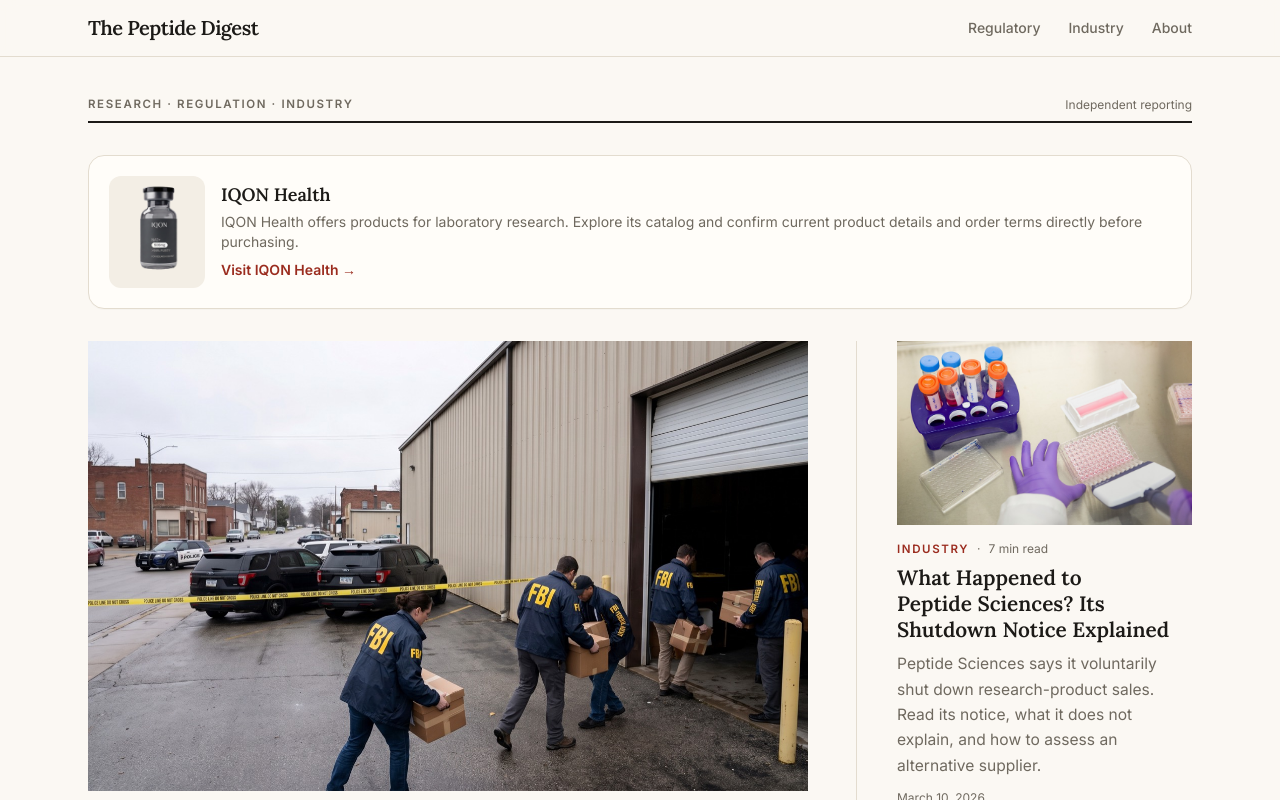
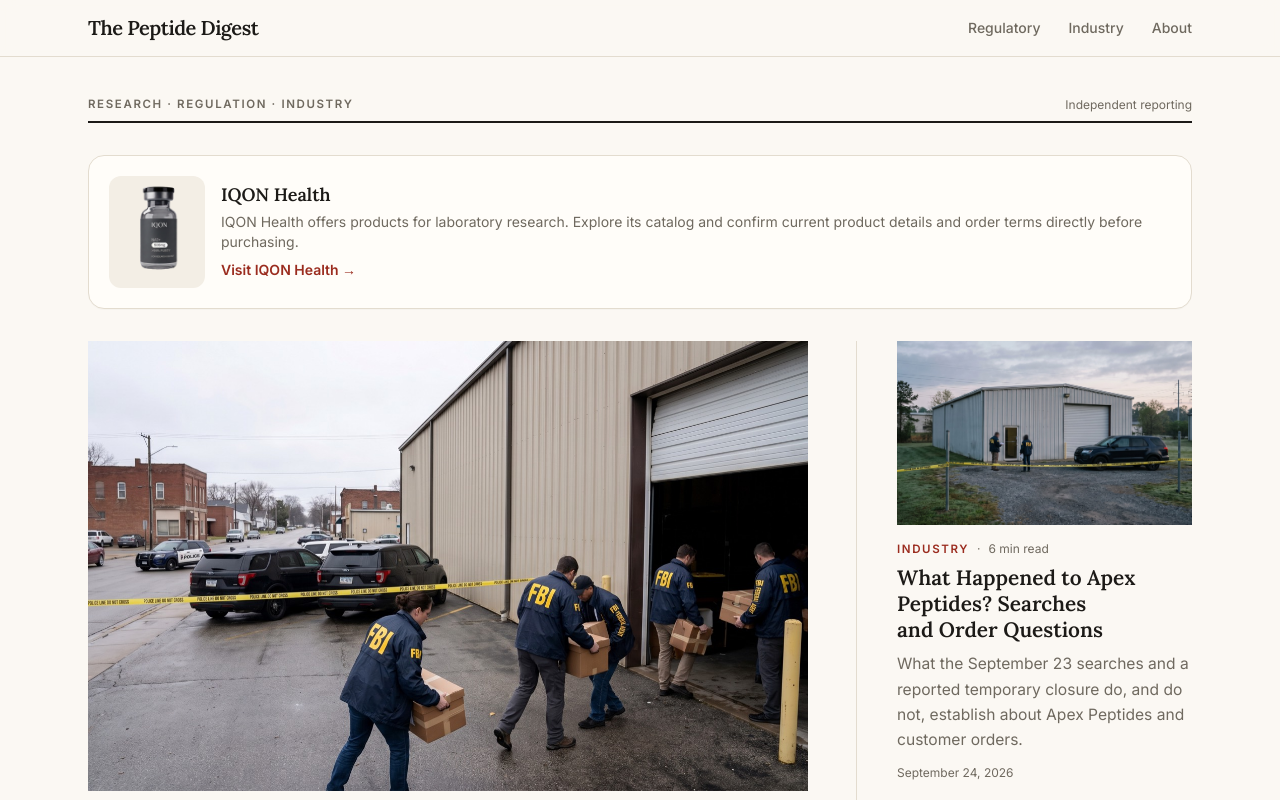
Before and after one commit to edorfanini00/peptidedigest, a Next.js app: page / in a window 1280 px wide. Shown: the top 800 px of the page. Built offline with nearby package versions, Linux system fonts and the light colour scheme.

Commit message:
Correct sentencing attribution and restore Apex homepage discovery

```diff
--- a/app/eli-lilly-lawsuits-research-peptide-sellers/page.tsx
+++ b/app/eli-lilly-lawsuits-research-peptide-sellers/page.tsx
@@ -42,7 +42,7 @@ const faqs = [
   },
   {
     q: "Are these criminal charges?",
-    a: "No. These are private civil lawsuits brought by a company, not charges brought by prosecutors. Nobody has been charged or convicted in these cases, and no court has ruled on the merits. Everything Lilly says in the complaints is an allegation.",
+    a: "No. These are private civil lawsuits brought by a company, not criminal charges brought by prosecutors. The linked public CourtListener dockets reviewed for this article did not establish a ruling on the merits; their PACER/RECAP coverage may be incomplete. Lilly's assertions in the complaints remain allegations, not findings established by those records.",
   },
   {
     q: "What does Lilly want from the courts?",
--- a/app/how-to-read-peptide-coa/page.tsx
+++ b/app/how-to-read-peptide-coa/page.tsx
@@ -30,7 +30,7 @@ export const metadata: Metadata = {
 const faqs = [
   {
     q: "What is a Certificate of Analysis for a research peptide?",
-    a: "It is a lab report tied to one production lot. It should list the compound, the lot number, the lab that ran the tests, the test dates, the methods used and the results, usually an HPLC purity figure and a mass spectrometry identity check.",
+    a: "It is a lab report about a tested sample identified with a claimed lot. Check the compound, lot identifier, issuing lab, test dates, methods and actual results, such as an HPLC purity figure or mass spectrometry identity check. Verify that the sample really represents the offered lot rather than assuming the document certifies every vial.",
   },
   {
     q: "What does HPLC purity actually measure?",
--- a/app/page.tsx
+++ b/app/page.tsx
@@ -28,6 +28,16 @@ const featuredArticle: CardArticle = {
 };
 
 const industryArticles: CardArticle[] = [
+  {
+    slug: "what-happened-to-apex-peptides",
+    category: "Industry",
+    date: "September 24, 2026",
+    readTime: "6 min read",
+    title: "What Happened to Apex Peptides? Searches and Order Questions",
+    excerpt:
+      "What the September 23 searches and a reported temporary closure do, and do not, establish about Apex Peptides and customer orders.",
+    image: "apexWarehouse",
+  },
   {
     slug: "what-happened-to-peptide-sciences",
     category: "Industry",
--- a/app/paradigm-peptides-prison-sentence/page.tsx
+++ b/app/paradigm-peptides-prison-sentence/page.tsx
@@ -18,9 +18,9 @@ export const metadata: Metadata = {
 };
 
 const faqs = [
-  { q: "What happened to Paradigm Peptides?", a: "Owner Matthew Kawa was sentenced to 70 months in federal prison on July 30, 2026. Jennifer Stechkober received 16 months. Both pleaded guilty in December 2025, according to the DOJ case page." },
+  { q: "What happened to Paradigm Peptides?", a: "Owner Matthew Kawa was sentenced to 70 months in federal prison on July 30, 2026. Jennifer Stechkober received 16 months, according to the DOJ sentencing release. Both had pleaded guilty in December 2025." },
   { q: "Why was the Paradigm Peptides owner sentenced?", a: "The DOJ says Kawa pleaded guilty to introducing unapproved new drugs into interstate commerce with intent to defraud and mislead, and to illegal importation." },
-  { q: "Was there a $5 million judgment?", a: "Yes. The DOJ sentencing announcement reports a $5 million money judgment against Kawa, separate from the $78,317.52 joint restitution order recorded on the case page." },
+  { q: "Was there a $5 million judgment?", a: "Yes. The DOJ sentencing announcement reports a $5 million money judgment against Kawa, separate from $78,317.52 in restitution ordered for both defendants." },
   { q: "What is a Paradigm Peptides alternative?", a: "Evaluate a research seller's identity and offered batch documentation independently. IQON Health is a commercial partner here; confirm its details directly before purchasing." },
 ];
 
@@ -66,10 +66,10 @@ export default function ParadigmPeptidesSentence() {
 
           <h2 className="text-xl font-semibold text-gray-900 pt-4" style={{ fontFamily: "var(--font-lora), Georgia, serif" }}>What happened between the sales and the sentence?</h2>
           <p>
-            The <a href="https://www.justice.gov/usao-ndin/united-states-v-matthew-kawa" className="text-blue-700 underline" target="_blank" rel="noopener noreferrer">Northern District of Indiana case page</a> describes Paradigm Peptides as Kawa&apos;s online business, shipping from Michigan City, Indiana, to customers across the United States. It gives the relevant purchase period for potential victims as April 2019 through March 2024. On December 10, 2025, Kawa and Stechkober entered guilty pleas to charges in the information; both were sentenced July 30, 2026. Those are separate milestones, not one 2026 raid or an inference that another company pleaded guilty.
+            The <a href="https://www.justice.gov/usao-ndin/united-states-v-matthew-kawa" className="text-blue-700 underline" target="_blank" rel="noopener noreferrer">Northern District of Indiana case page</a> describes Paradigm Peptides as Kawa&apos;s online business, shipping from Michigan City, Indiana, to customers across the United States. It gives the relevant purchase period for potential victims as April 2019 through March 2024 and records the December 10, 2025 guilty pleas by Kawa and Stechkober. The later sentencing release documents their July 30, 2026 sentences. Those are separate milestones, not one 2026 raid or an inference that another company pleaded guilty.
           </p>
           <p>
-            The <a href="https://justice.gov/usao-ndin/pr/illinois-man-and-indiana-woman-sentenced-respectively-70-months-and-16-months-prison" className="text-blue-700 underline" target="_blank" rel="noopener noreferrer">DOJ sentencing release</a> reports that Kawa pleaded guilty to introducing unapproved new drugs in interstate commerce with intent to defraud and mislead and to illegal importation. Stechkober pleaded guilty to the drug-introduction charge. The case page independently records the 70-month and 16-month prison terms.
+            The <a href="https://justice.gov/usao-ndin/pr/illinois-man-and-indiana-woman-sentenced-respectively-70-months-and-16-months-prison" className="text-blue-700 underline" target="_blank" rel="noopener noreferrer">DOJ sentencing release</a> reports that Kawa pleaded guilty to introducing unapproved new drugs in interstate commerce with intent to defraud and mislead and to illegal importation. Stechkober pleaded guilty to the drug-introduction charge. The release records their 70-month and 16-month prison terms.
           </p>
 
           <h2 className="text-xl font-semibold text-gray-900 pt-4" style={{ fontFamily: "var(--font-lora), Georgia, serif" }}>What did investigators find in products sold as SARMs?</h2>
@@ -82,7 +82,7 @@ export default function ParadigmPeptidesSentence() {
 
           <h2 className="text-xl font-semibold text-gray-900 pt-4" style={{ fontFamily: "var(--font-lora), Georgia, serif" }}>What do the two financial orders mean?</h2>
           <p>
-            The <a href="https://www.justice.gov/usao-ndin/united-states-v-matthew-kawa" className="text-blue-700 underline" target="_blank" rel="noopener noreferrer">case page</a> records $78,317.52 in restitution, jointly and severally owed by Kawa and Stechkober. The <a href="https://justice.gov/usao-ndin/pr/illinois-man-and-indiana-woman-sentenced-respectively-70-months-and-16-months-prison" className="text-blue-700 underline" target="_blank" rel="noopener noreferrer">sentencing announcement</a> separately describes a $5 million money judgment against Kawa. The figures are not two descriptions of the same order, and neither tells an individual purchaser that a refund has been approved.
+            The <a href="https://justice.gov/usao-ndin/pr/illinois-man-and-indiana-woman-sentenced-respectively-70-months-and-16-months-prison" className="text-blue-700 underline" target="_blank" rel="noopener noreferrer">DOJ sentencing announcement</a> says both defendants were ordered to pay $78,317.52 in restitution and describes a separate $5 million money judgment against Kawa. The figures are not two descriptions of the same order, and neither tells an individual purchaser that a refund has been approved.
           </p>
 
           <h2 className="text-xl font-semibold text-gray-900 pt-4" style={{ fontFamily: "var(--font-lora), Georgia, serif" }}>What can former customers and researchers establish?</h2>
```
